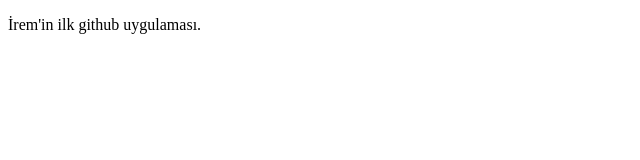
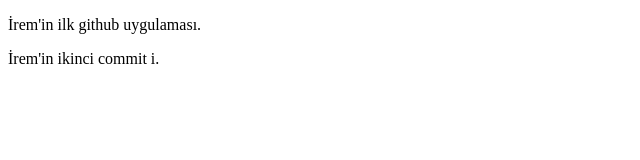
Before and after one commit to iremkocamis/test-html-prj, a plain HTML site: page index.html in a window 1280 px wide. Shown: the whole page, without its empty margins (0-640 px from the left). Drawn offline with Linux system fonts and the light colour scheme.

Commit message:
Second commit.

```diff
--- a/index.html
+++ b/index.html
@@ -7,5 +7,6 @@
 </head>
 <body>
     <p>İrem'in ilk github uygulaması.</p>
+    <p>İrem'in ikinci commit i.</p>
 </body>
 </html>
```
